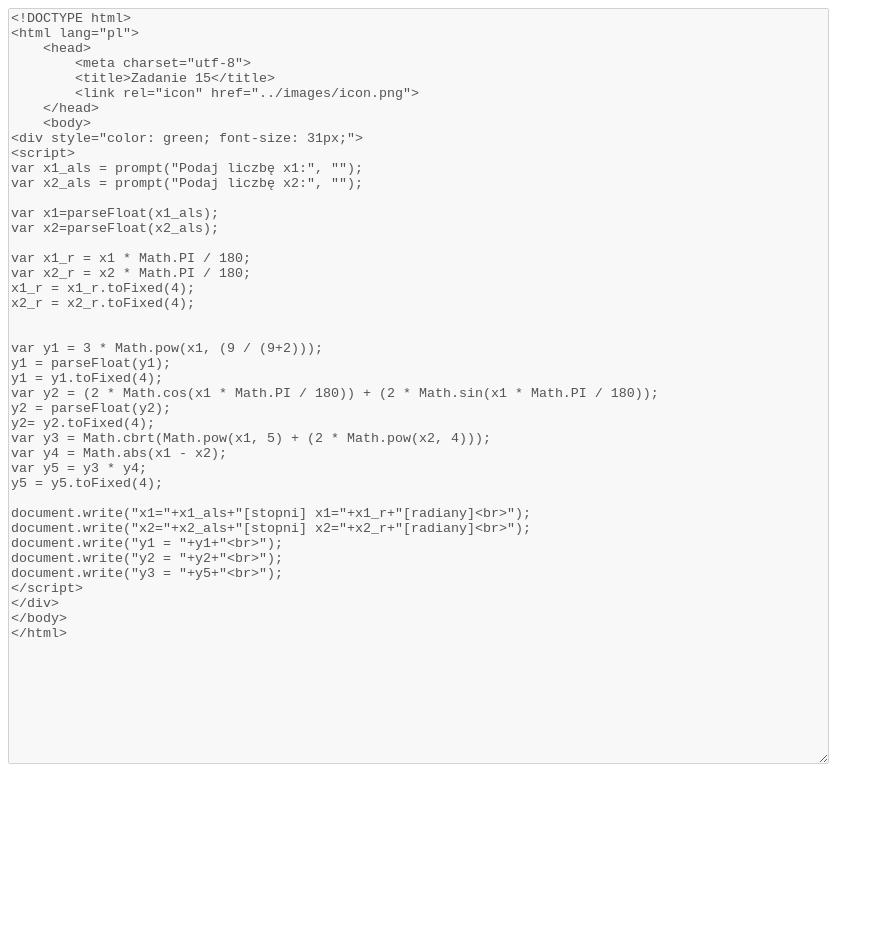
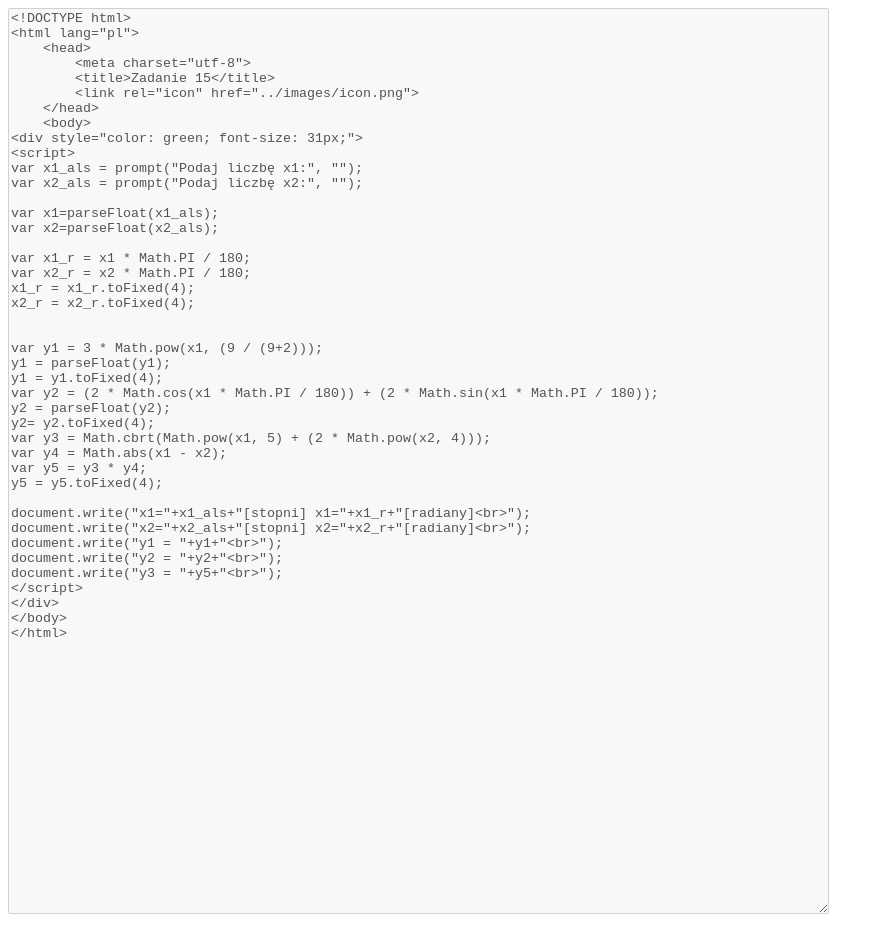
Before and after one commit to AlexanderAlSughari/Java-Script, a plain HTML site: page pages/zadanie15_kod.html in a window 1280 px wide. Shown: the whole page, without its empty margins (0-884 px from the left). Before the commit the page ends 800 px from the top, so only its background shows below. Drawn offline with Linux system fonts and the light colour scheme.

Commit message:
Update zadanie15_kod.html

```diff
--- a/pages/zadanie15_kod.html
+++ b/pages/zadanie15_kod.html
@@ -6,7 +6,7 @@
         <link rel="icon" href="../images/icon.png">
     </head>
     <body>
-        <textarea name="kod" cols="100" rows="50" disabled>
+        <textarea name="kod" cols="100" rows="60" disabled>
 &lt;!DOCTYPE html&gt;
 &lt;html lang="pl"&gt;
     &lt;head&gt;
```
